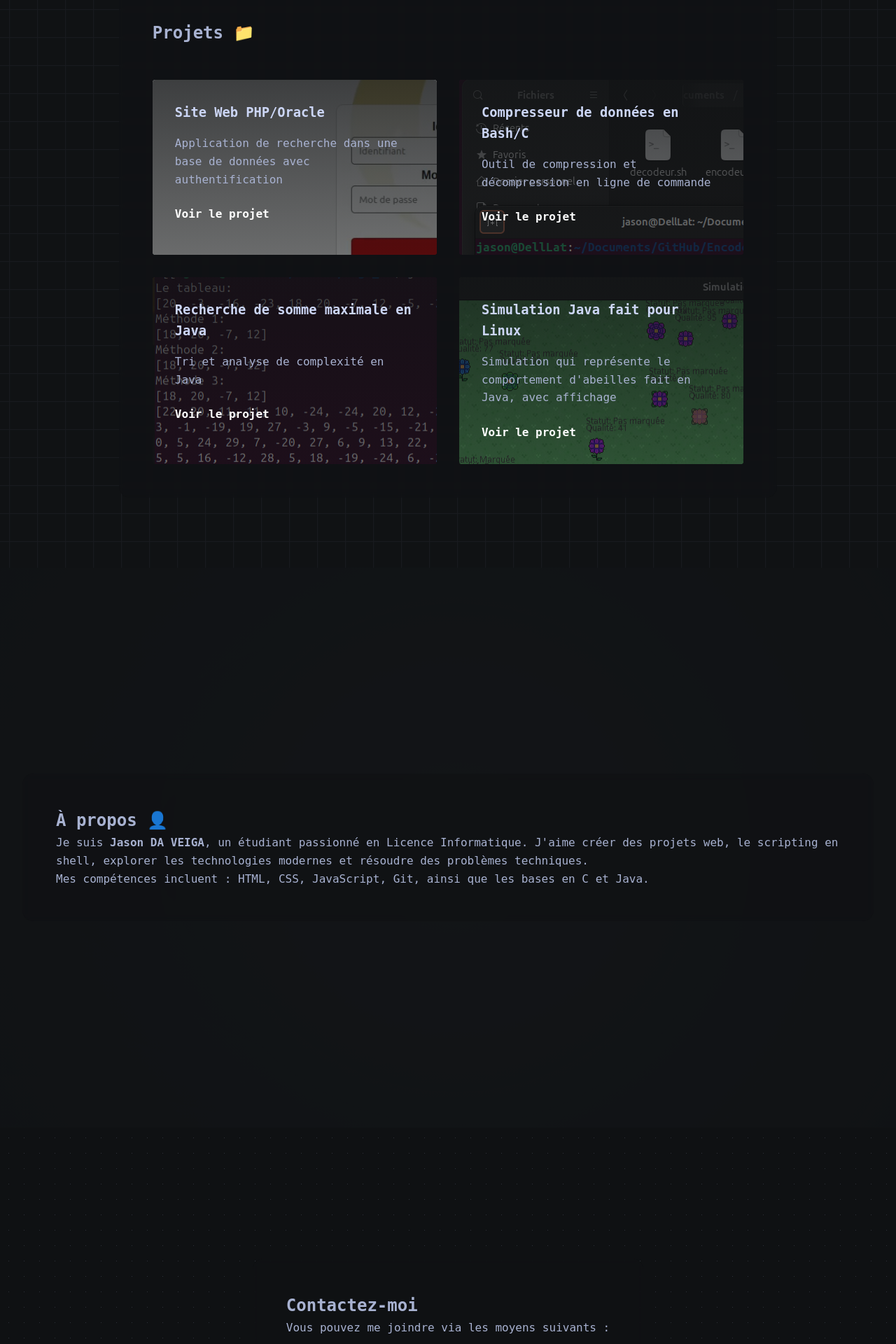
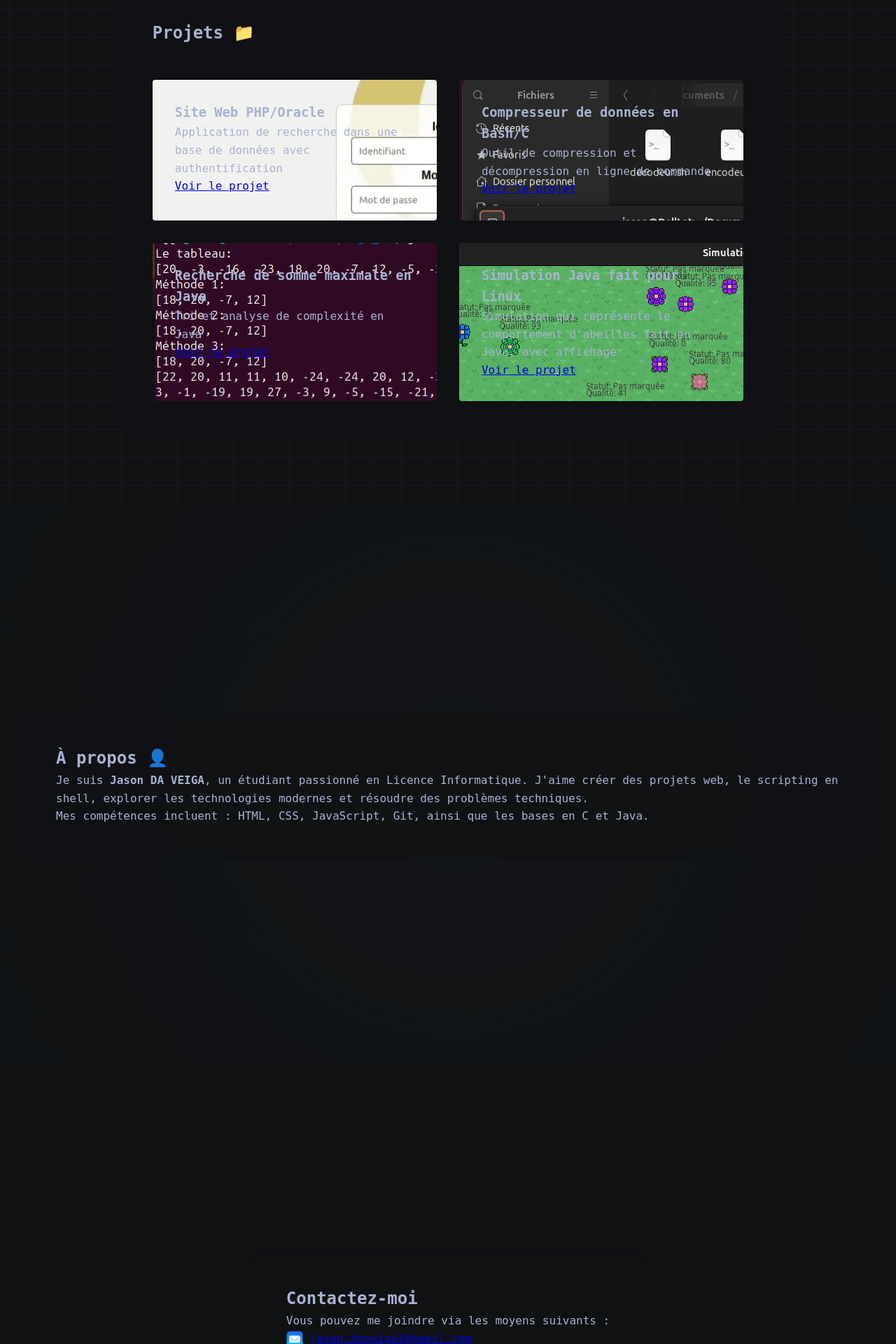
Before and after one commit to nosajdv/portfolio, a PHP site: page / in a window 1280 px wide. Shown: the part 920-2840 px from the top of the page at 70% size. Run offline with PHP 8.4, Linux system fonts and the light colour scheme.

Commit message:
V6.3.2
Test for contact section

```diff
--- a/css/style.css
+++ b/css/style.css
@@ -6,7 +6,6 @@
   --lightest-slate: #ccd6f6;
   --accent: #ffffff;
   --navy-shadow: rgba(2, 12, 27, 0.7);
-  --project-bg-image: none; /* Nouvelle variable pour les images de fond */
 }
 
 * {
@@ -180,51 +179,12 @@ section {
 }
 
 .project-card {
-  position: relative;
   background: rgba(17, 34, 64, 0.5);
   border-radius: 4px;
   padding: 2rem;
   opacity: 0;
   transform: translateY(30px);
   transition: transform 0.3s ease, box-shadow 0.3s ease;
-  overflow: hidden; /* Cache les débordements de l'image */
-  min-height: 250px; /* Hauteur minimale pour les cartes */
-}
-
-/* Fond d'image pour la carte */
-.project-card::before {
-  content: '';
-  position: absolute;
-  top: 0;
-  left: 0;
-  width: 100%;
-  height: 100%;
-  background-size: cover;
-  background-position: center;
-  opacity: 0.3; /* Opacité réduite pour la lisibilité */
-  z-index: -1; /* Place l'image derrière le contenu */
-  transition: opacity 0.3s ease;
-}
-
-/* Effet hover sur l'image de fond */
-.project-card:hover::before {
-  opacity: 0.5;
-}
-
-/* Couche sombre pour améliorer la lisibilité du texte */
-.project-card::after {
-  content: '';
-  position: absolute;
-  top: 0;
-  left: 0;
-  width: 100%;
-  height: 100%;
-  background: linear-gradient(
-    to bottom,
-    rgba(16, 18, 20, 0.8) 0%,
-    rgba(16, 18, 20, 0.6) 100%
-  );
-  z-index: -1; /* Entre l'image et le contenu */
 }
 
 .project-card.visible {
@@ -238,31 +198,34 @@ section {
   box-shadow: 0 10px 30px -15px var(--navy-shadow);
 }
 
-/* Style du texte pour le rendre lisible */
-.project-card h3 {
-  color: var(--lightest-slate);
-  margin-bottom: 1rem;
-  position: relative; /* Pour le z-index */
+/* ---------------- About ---------------- */
+.about .container {
+  display: flex;
+  align-items: center;
+  justify-content: center;
+  gap: 40px;
+  flex-wrap: wrap;
 }
 
-.project-card p {
-  color: var(--light-slate);
-  margin-bottom: 1.5rem;
-  position: relative; /* Pour le z-index */
+
+/* ---------------- Contact ---------------- */
+.contact ul {
+  list-style: none;
+  padding: 0;
 }
 
-.project-card a {
-  position: relative; /* Pour le z-index */
-  color: var(--accent);
-  text-decoration: none;
-  font-weight: bold;
-  transition: color 0.3s ease;
+.contact li {
+  display: flex;
+  align-items: center;
+  margin-bottom: 10px;
 }
 
-.project-card a:hover {
-  color: var(--lightest-slate);
-  text-decoration: underline;
+.contact li img {
+  width: 24px;
+  height: 24px;
+  margin-right: 10px;
 }
+
 /* ---------------- Utilitaires ---------------- */
 .accent {
   color: var(--accent);
@@ -448,45 +411,6 @@ section {
   background-size: 22px 22px;
   animation: circuitPulse 8s alternate infinite;
 }
-/* ---------------- Contact Section ---------------- */
-.contact ul {
-  list-style: none;
-  padding: 0;
-  margin: 2rem 0;
-}
-
-.contact li {
-  display: flex;
-  align-items: center;
-  margin-bottom: 1.5rem;
-  padding: 0.8rem 1.2rem;
-  background: rgba(52, 58, 68, 0.3);
-  border-radius: 8px;
-  transition: transform 0.3s ease, background 0.3s ease;
-}
-
-.contact li:hover {
-  background: rgba(52, 58, 68, 0.5);
-  transform: translateX(5px);
-}
-
-.contact img {
-  width: 24px;
-  height: 24px;
-  margin-right: 1rem;
-  object-fit: contain;
-}
-
-.contact a {
-  color: var(--lightest-slate);
-  text-decoration: none;
-  transition: color 0.3s ease;
-}
-
-.contact a:hover {
-  color: var(--accent);
-  text-decoration: underline;
-}
 
 /* Animations */
 @keyframes gridMove {
```
